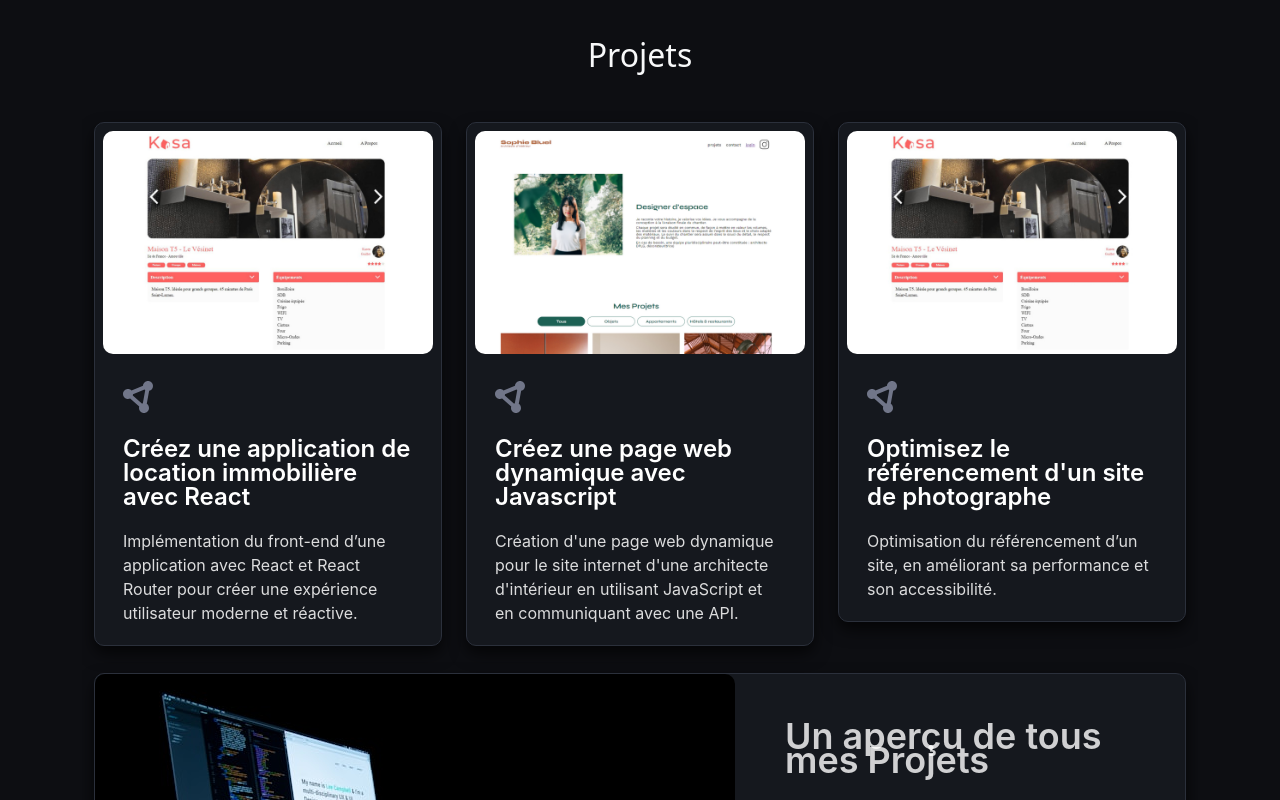
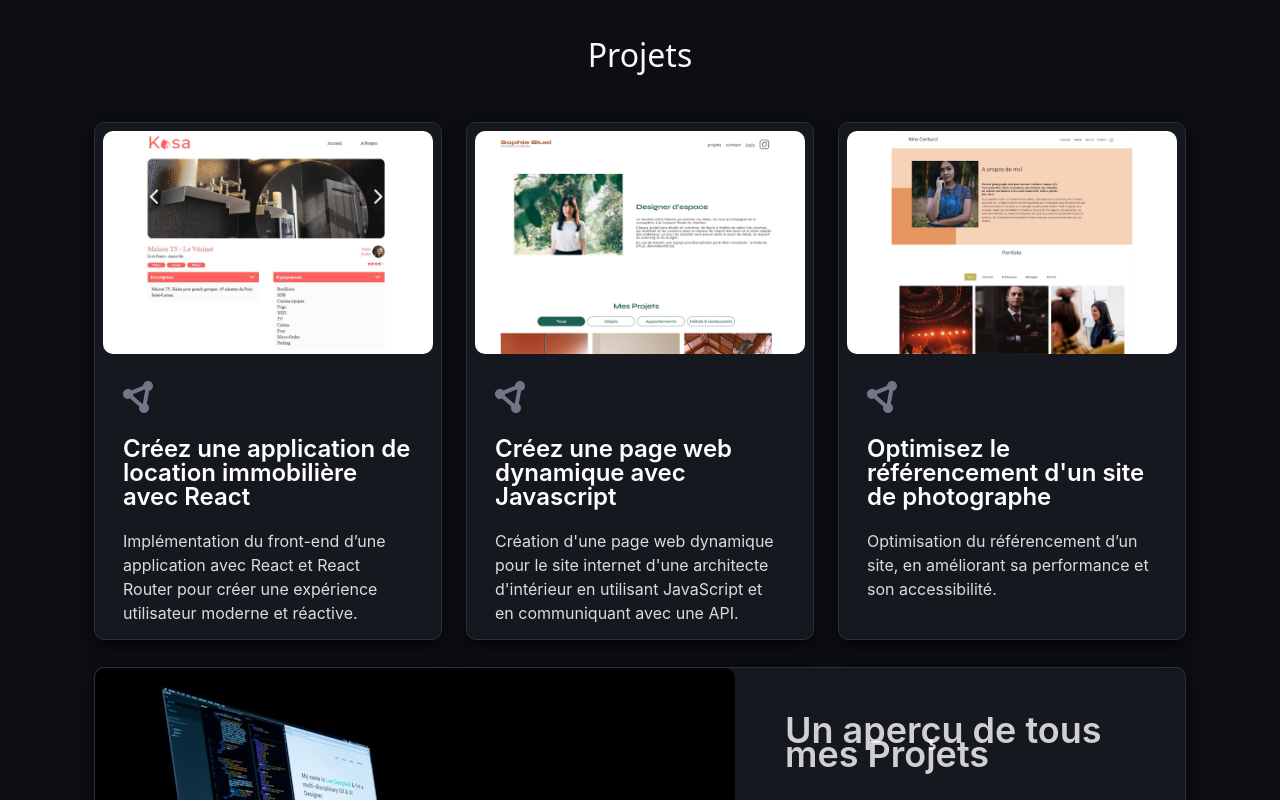
Before and after one commit to SamyBidar2/portfolio, a React (Create React App) app: page / in a window 1280 px wide. Shown: the part 860-1660 px from the top of the page. Built offline with nearby package versions, Linux system fonts and the light colour scheme.

Commit message:
correction contact à finir

```diff
--- a/src/Components/Contact.jsx
+++ b/src/Components/Contact.jsx
@@ -81,7 +81,7 @@ const CardText = styled(BootstrapCard.Text)`
     font-style: normal;
     font-weight: 400;
     line-height: 24px;
-    margin-bottom : 20px;
+    // margin-bottom : 20px;
 `;
 
 const MailImg = styled.img`
@@ -99,6 +99,7 @@ export const Contact = () => {
               <TextContainer>
                   <CardTitle>Me contacter par Mail</CardTitle>
                   <CardText>samybidarpro@gmail.com</CardText>
+                  <CardText>06.98.50.37.79</CardText>
               </TextContainer>
               <MailImg src={mail} alt=''/>
           </CardBody>
--- a/src/Components/ProjectCard.jsx
+++ b/src/Components/ProjectCard.jsx
@@ -8,7 +8,7 @@ import { faCircleNodes } from '@fortawesome/free-solid-svg-icons';
 //#region
 const Card = styled(BootstrapCard)`
     // width: 760px;
-    //height: 500px;
+    height: 518px;
     padding: 8px;
     box-sizing: border-box;
     gap: 15px;
--- a/src/Components/ProjectModal.jsx
+++ b/src/Components/ProjectModal.jsx
@@ -111,7 +111,9 @@ export const ProjectModal = ({ show, onHide, project }) => {
                 )}
             </StyledModalBody>
             <StyledModalFooter>
-                <StyledButton variant="light">Voir Plus</StyledButton>
+                <StyledButton variant="light">
+                    <a href={project.github}>Voir Plus</a>
+                </StyledButton>
                 <SkillsList>
                     {project.technologies.map((element, index) => (
                         <SkillsTag key={`${index}-${element}`}>
--- a/src/Datas/projectsdatas.json
+++ b/src/Datas/projectsdatas.json
@@ -52,9 +52,9 @@
           "Enfin j'ai rédigé un rapport résumant toutes les modifications apportées, et montrant les résultats obtenus après optimisation du site",
           "En terme d'outils, j'ai uilisé Lighthouse pour analyser les performances et Wave pour l'accessibilité."
         ],
-        "cover": "/Images/Projects/Kasa/Kasa-Logement.webp",
+        "cover": "/Images/Projects/SEO/Nina.webp",
        "ModalImages" :[
-          "/Images/Projects/Kasa/Kasa-Logement.webp",
+          "/Images/Projects/SEO/Nina.webp",
           "/Images/Projects/Kasa/Kasa-Apropos.webp",
           "/Images/Projects/Kasa/Kasa-home.webp"
         ],
```
Also changed, not shown: public/Images/Projects/SEO/Nina.png (added), public/Images/Projects/SEO/Nina.webp (added).
